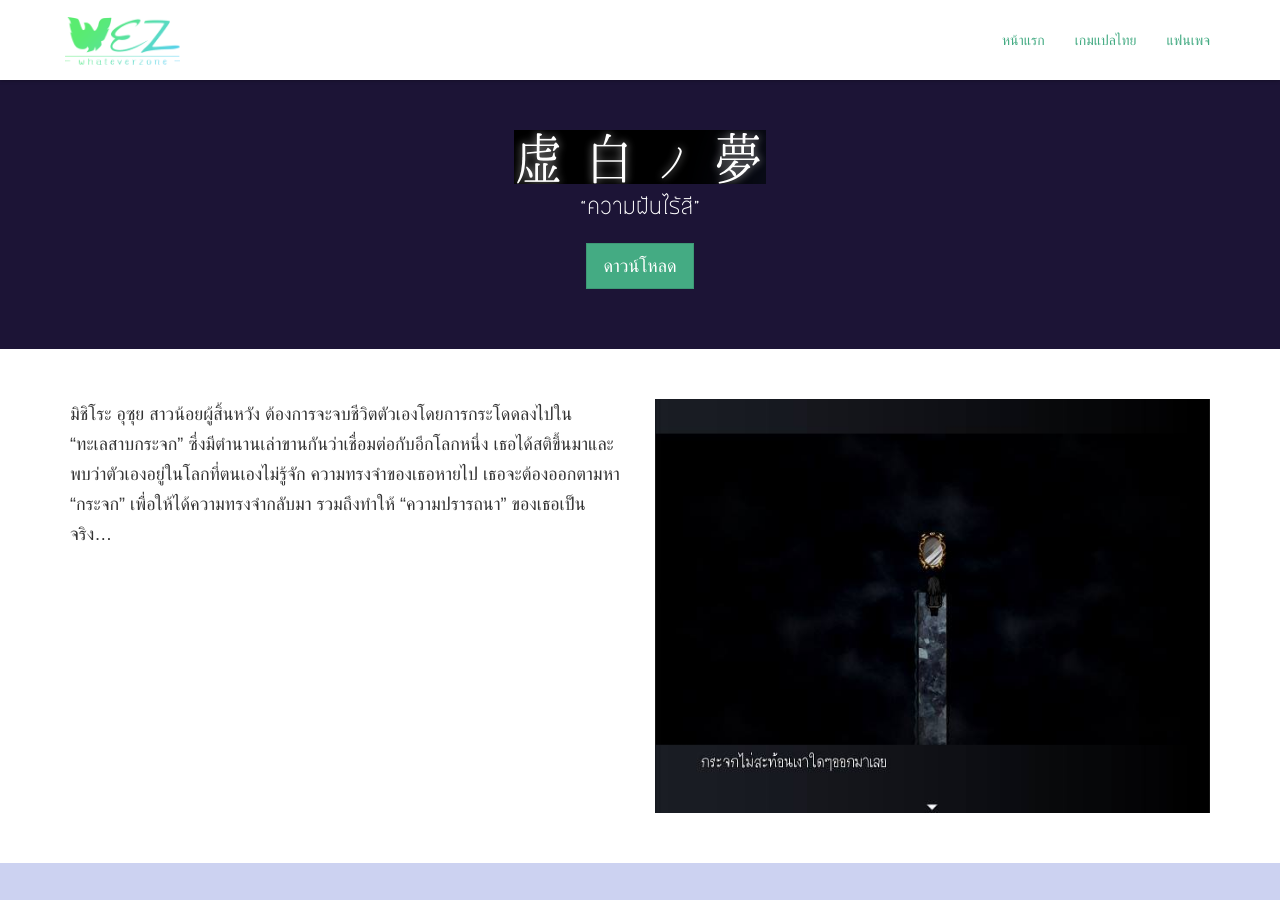
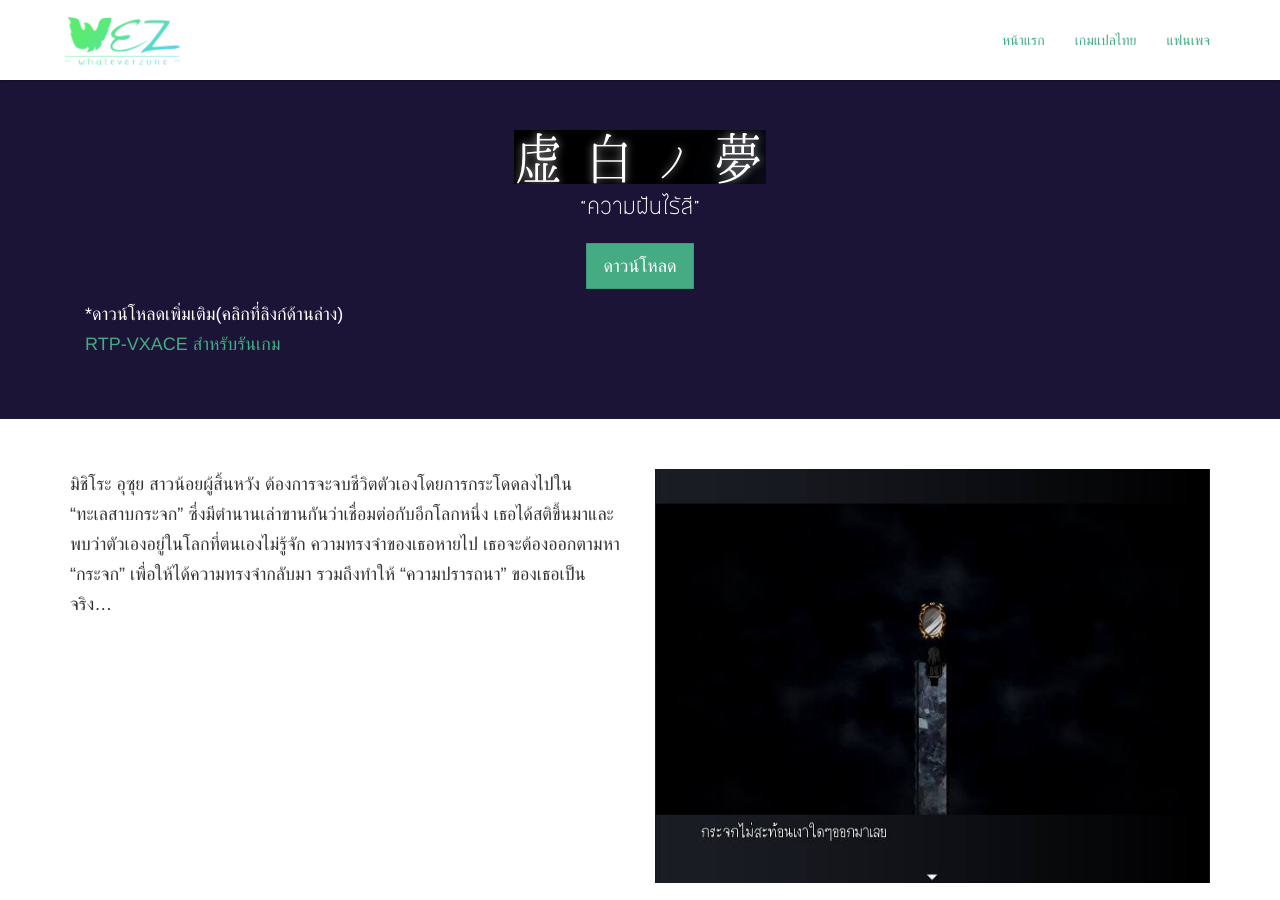
Before and after one commit to pureexe/wez, a Jekyll site: the page built from game/blankdream.html, in a window 1280 px wide and 900 px high. Built offline with Jekyll 4.4.1, drawn with Linux system fonts in a browser that asks for light colours.

Commit message:
Update blankdream.html

```diff
--- a/game/blankdream.html
+++ b/game/blankdream.html
@@ -9,6 +9,10 @@ desc_text:
     ความทรงจำของเธอหายไป เธอจะต้องออกตามหา “กระจก” เพื่อให้ได้ความทรงจำกลับมา
     รวมถึงทำให้ “ความปรารถนา” ของเธอเป็นจริง…
 desc_pic: /assets/images/blankdream/blankdream1.jpg
+
+additionals:
+- title: RTP-VXACE สำหรับรันเกม
+  url: http://www.rpgmakerweb.com/download/additional/run-time-packages
 
 credits:
 - title: ผู้สร้าง
```
